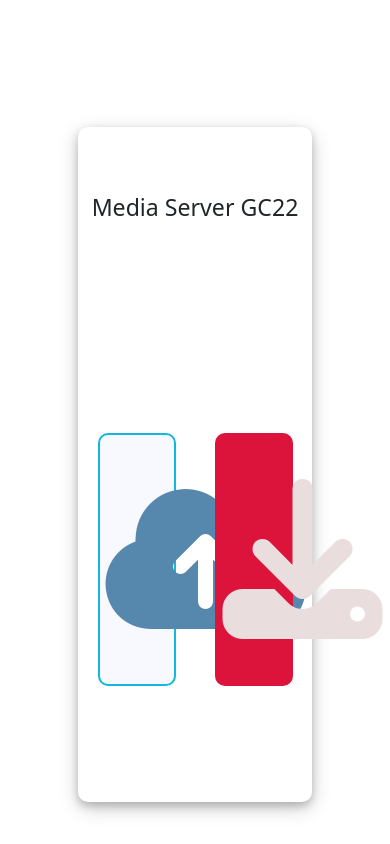
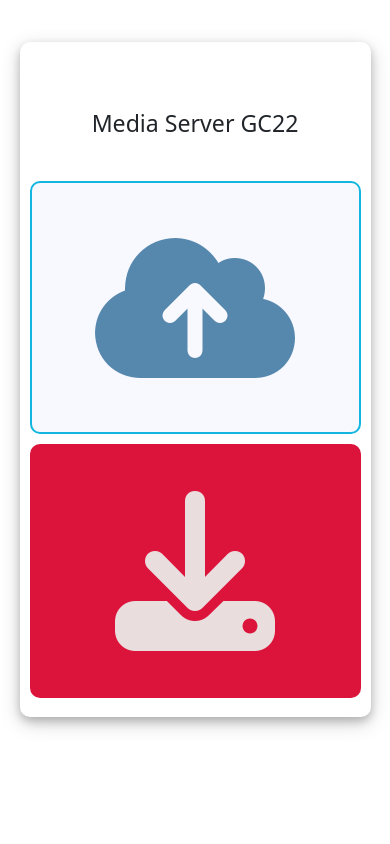
Before and after one commit to gessex22/file-server-with-ProgressBar, a website: page public/index.html in a window 390 px wide. Drawn offline with nearby package versions, Linux system fonts and the light colour scheme.

Commit message:
ajuste estilos index

```diff
--- a/public/css/styles.css
+++ b/public/css/styles.css
@@ -84,6 +84,7 @@ margin-bottom: 25vh;
 .filesArea{
 
   margin-bottom: 10vh;
+
 }
 
 .btnFile{
@@ -110,4 +111,40 @@ font-size: 10rem;
     margin-right: 5vw;
     width: 90vw;
   }
+
+  .navSection{
+
+  height: 80vh;
+  width: 90vw;
+  margin-top: 5vh;
+  margin-left: 5vw;
+  margin-right: 5vw;
+
+  background-color: white;
+  border-radius: 10px;
+
+  box-shadow: 0 4px 8px 0 rgba(0, 0, 0, 0.2), 0 6px 20px 0 rgba(0, 0, 0, 0.19);
+  }
+
+  .title {
+
+
+  margin-bottom: 4vh;}
+
+
+  .btnFile{
+    width: 100%;
+    margin: auto;
+  }
+
+  .filesArea{
+
+ padding: 10px;
 }
+
+.downloadBtn{
+
+  margin-top: 10px;
+}
+
+}
--- a/public/index.html
+++ b/public/index.html
@@ -29,7 +29,7 @@
         <div class="title">
           <h3 class="text-center">Media Server GC22</h3>
         </div>
-        <div class="filesArea d-flex justify-content-around">
+        <div class="filesArea d-md-flex justify-content-around">
           <div id="btnup" class="uploadBtn">
 
             <button class="btnFile up">
```
